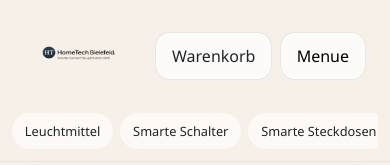
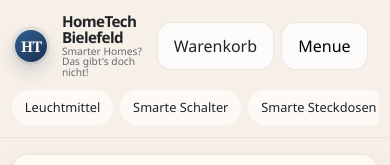
Before and after one commit to DonBonobo/HomeTech-Bielefeld-, a Next.js app: page / in a window 390 px wide. Shown: the top 165 px of the page. Built offline with nearby package versions, Linux system fonts and the light colour scheme.

Commit message:
Refine header branding lockup for mobile and desktop

```diff
--- a/app/globals.css
+++ b/app/globals.css
@@ -46,10 +46,61 @@ img { display: block; max-width: 100%; }
   display: grid;
   grid-template-columns: minmax(0, 1fr) auto auto;
   align-items: center;
-  gap: 0.75rem;
-  padding: 0.8rem 0;
+  gap: 0.65rem;
+  padding: 0.9rem 0 0.8rem;
 }
-.brand-link img { width: 190px; height: auto; }
+.brand-link {
+  display: flex;
+  align-items: center;
+  gap: 0.72rem;
+  min-width: 0;
+}
+.brand-mark-shell {
+  display: grid;
+  place-items: center;
+  width: 2.4rem;
+  height: 2.4rem;
+  border-radius: 999px;
+  background: rgba(36, 76, 121, 0.08);
+  flex: none;
+}
+.brand-mark-circle {
+  display: grid;
+  place-items: center;
+  width: 2rem;
+  height: 2rem;
+  border-radius: 999px;
+  background: linear-gradient(145deg, #315f94 0%, #24476f 54%, #17314d 100%);
+  color: #fff8ee;
+  font-family: Georgia, "Times New Roman", serif;
+  font-size: 0.92rem;
+  font-weight: 700;
+  letter-spacing: -0.04em;
+  box-shadow: 0 8px 18px rgba(22, 52, 79, 0.22);
+}
+.brand-wordmark {
+  display: grid;
+  min-width: 0;
+}
+.brand-wordmark-image {
+  width: 12.3rem;
+  height: auto;
+  display: none;
+}
+.brand-mobile-copy {
+  display: grid;
+  gap: 0.08rem;
+  line-height: 1;
+}
+.brand-mobile-copy strong {
+  font-size: 0.95rem;
+  letter-spacing: -0.04em;
+  font-weight: 800;
+}
+.brand-mobile-copy small {
+  color: var(--muted);
+  font-size: 0.64rem;
+}
 .desktop-nav { display: none; gap: 0.35rem; }
 .desktop-nav a {
   padding: 0.55rem 0.82rem;
@@ -370,6 +421,22 @@ img { display: block; max-width: 100%; }
   .header-row {
     grid-template-columns: auto 1fr auto;
   }
+  .brand-mark-shell {
+    width: 2.7rem;
+    height: 2.7rem;
+  }
+  .brand-mark-circle {
+    width: 2.25rem;
+    height: 2.25rem;
+    font-size: 1rem;
+  }
+  .brand-wordmark-image {
+    display: block;
+    width: 15rem;
+  }
+  .brand-mobile-copy {
+    display: none;
+  }
   .desktop-nav { display: flex; }
   .menu-toggle { display: none; }
   .mobile-category-row { display: none; }
--- a/components/layout/header.js
+++ b/components/layout/header.js
@@ -27,7 +27,22 @@ export function Header() {
       </div>
       <div className="header-row">
         <Link href="/" className="brand-link" onClick={() => setOpen(false)}>
-          <Image src="/assets/brand/logo-home-tech.png" alt="HomeTech Bielefeld" width={300} height={72} />
+          <span className="brand-mark-shell">
+            <span className="brand-mark-circle">HT</span>
+          </span>
+          <span className="brand-wordmark">
+            <Image
+              src="/assets/brand/logo-home-tech.png"
+              alt="HomeTech Bielefeld"
+              width={320}
+              height={90}
+              className="brand-wordmark-image"
+            />
+            <span className="brand-mobile-copy">
+              <strong>HomeTech Bielefeld</strong>
+              <small>Smarter Homes? Das gibt&apos;s doch nicht!</small>
+            </span>
+          </span>
         </Link>
         <nav className="desktop-nav">
           {nav.map((item) => (
```
